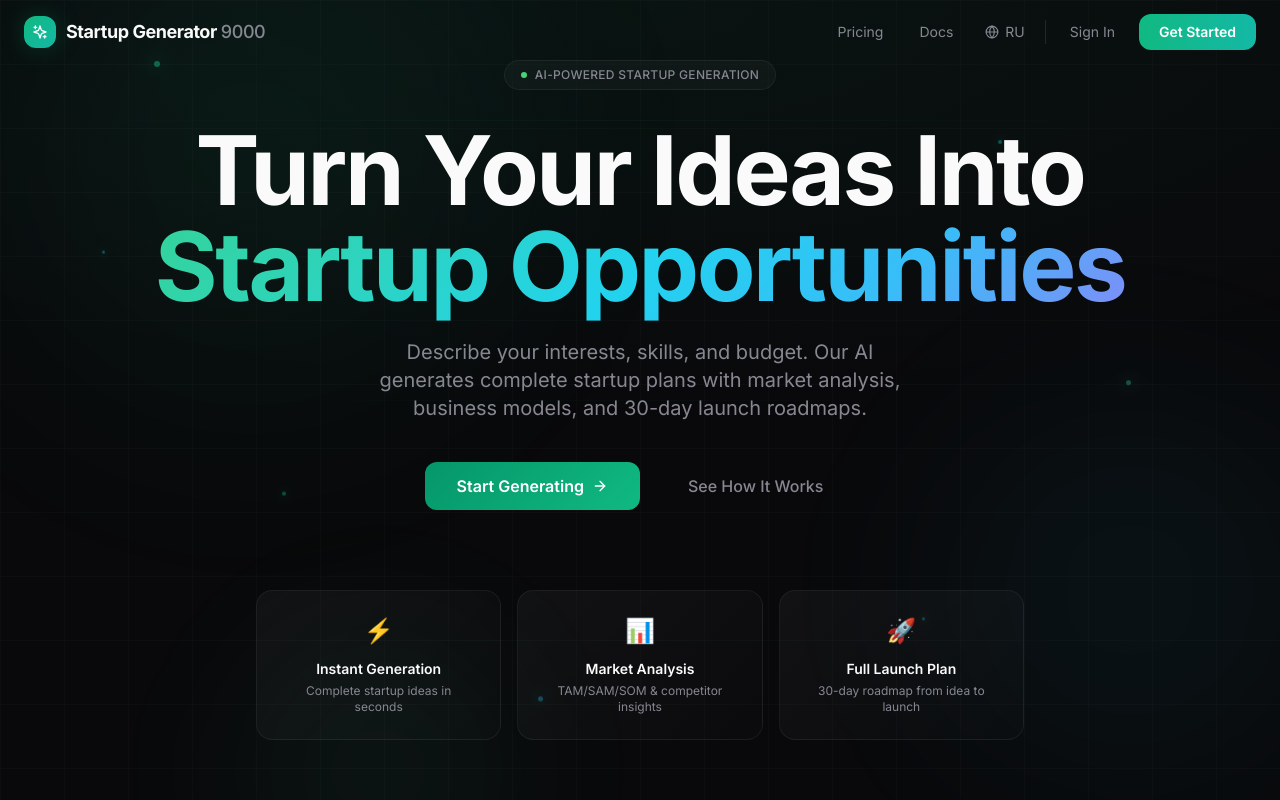
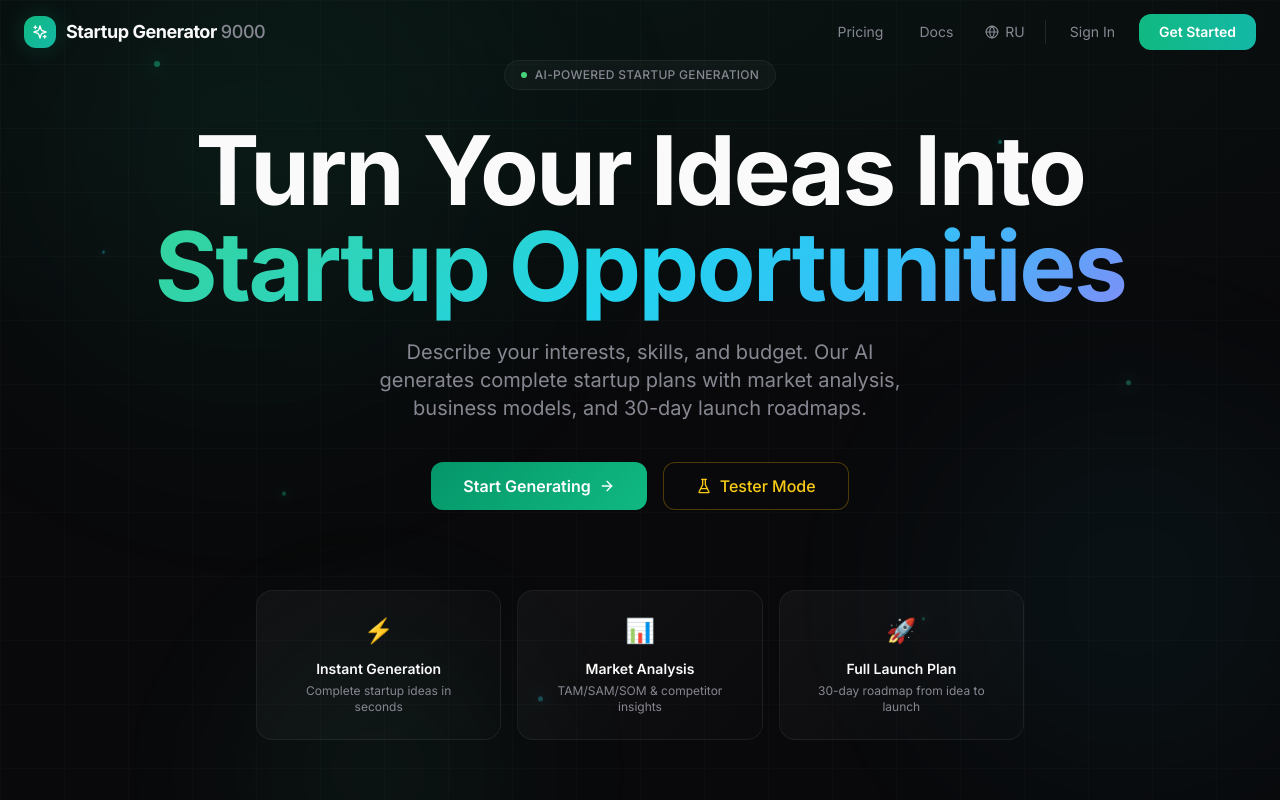
Before and after one commit to gaprira/ai-start_up, a Next.js app: page / in a window 1280 px wide. Shown: the top 800 px of the page. Built offline with nearby package versions, Linux system fonts and the light colour scheme.

Commit message:
Add Tester Mode - bypass Clerk auth, yellow banner, exit button

```diff
--- a/src/components/dashboard-shell.tsx
+++ b/src/components/dashboard-shell.tsx
@@ -2,7 +2,7 @@
 
 import { useUser } from '@clerk/nextjs'
 import { useRouter } from 'next/navigation'
-import { useEffect } from 'react'
+import { useEffect, useState } from 'react'
 import { DashboardNavbar as Navbar } from '@/components/dashboard-navbar'
 import { Sidebar } from '@/components/sidebar'
 
@@ -13,25 +13,37 @@ export function DashboardShell({
 }) {
   const { isLoaded, isSignedIn } = useUser()
   const router = useRouter()
+  const [testerMode, setTesterMode] = useState(false)
+  const [ready, setReady] = useState(false)
 
   useEffect(() => {
-    if (isLoaded && !isSignedIn) {
+    setTesterMode(localStorage.getItem('testerMode') === 'true')
+    setReady(true)
+  }, [])
+
+  useEffect(() => {
+    if (ready && !testerMode && isLoaded && !isSignedIn) {
       router.push('/sign-in')
     }
-  }, [isLoaded, isSignedIn, router])
+  }, [ready, testerMode, isLoaded, isSignedIn, router])
 
-  if (!isLoaded) {
+  if (!ready || (!testerMode && !isLoaded)) {
     return (
       <div className="min-h-screen flex items-center justify-center">
-        <div className="relative">
         <div className="w-8 h-8 rounded-full border-2 border-emerald-500/20 border-t-emerald-500 animate-spin" />
-        </div>
       </div>
     )
   }
 
   return (
     <div className="min-h-screen grid-bg page-bg">
+      {testerMode && (
+        <div className="fixed top-0 left-0 right-0 z-50 bg-yellow-500/10 border-b border-yellow-500/20 text-center py-1.5">
+          <span className="text-xs font-medium text-yellow-400">Tester Mode Active</span>
+          <button onClick={() => { localStorage.removeItem('testerMode'); window.location.href = '/' }} className="ml-4 text-xs text-yellow-400/70 hover:text-yellow-400 underline">Exit</button>
+        </div>
+      )}
+      <div className={testerMode ? 'pt-8' : ''}>
         <Navbar />
         <div className="flex pt-16 max-w-7xl mx-auto">
           <Sidebar />
@@ -40,5 +52,6 @@ export function DashboardShell({
           </main>
         </div>
       </div>
+    </div>
   )
 }
--- a/src/components/hero.tsx
+++ b/src/components/hero.tsx
@@ -1,12 +1,19 @@
 'use client'
 
 import Link from 'next/link'
+import { useRouter } from 'next/navigation'
 import { Button } from '@/components/ui/button'
-import { ArrowRight } from 'lucide-react'
+import { ArrowRight, FlaskConical } from 'lucide-react'
 import { useLang } from '@/lib/i18n'
 
 export function Hero() {
   const { t } = useLang()
+  const router = useRouter()
+
+  const handleTester = () => {
+    localStorage.setItem('testerMode', 'true')
+    router.push('/dashboard')
+  }
 
   return (
     <section className="relative min-h-screen flex items-center justify-center overflow-hidden">
@@ -34,11 +41,10 @@ export function Hero() {
               <ArrowRight className="ml-2 h-4 w-4 group-hover:translate-x-1 transition-transform" />
             </Button>
           </Link>
-          <Link href="#how-it-works">
-            <Button variant="ghost" size="lg" className="h-12 px-8 text-base text-muted-foreground hover:text-foreground rounded-xl">
-              {t.hero_how}
-            </Button>
-          </Link>
+          <Button variant="outline" size="lg" onClick={handleTester} className="h-12 px-8 text-base rounded-xl border-yellow-500/30 text-yellow-400 hover:bg-yellow-500/10 hover:text-yellow-300">
+            <FlaskConical className="mr-2 h-4 w-4" />
+            Tester Mode
+          </Button>
         </div>
 
         <div className="grid grid-cols-1 sm:grid-cols-3 gap-4 max-w-3xl mx-auto animate-fade-in-up animate-delay-400">
```
Lines whose indentation alone changed are shown as unchanged.
